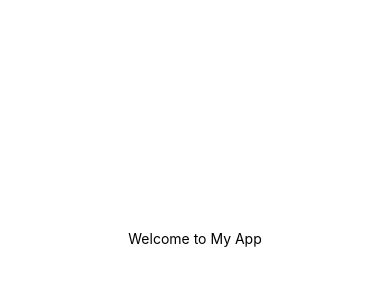
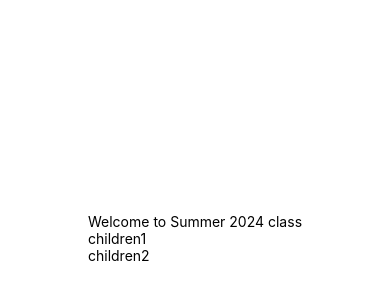
Before and after one commit to Liting-Zhou/summer24, a React Native app: screen / in a window 390 px wide. Shown: the part 184-484 px from the top of the page. Built offline with nearby package versions, Linux system fonts and the light colour scheme.

Commit message:
add children to Header and render them

```diff
--- a/App.js
+++ b/App.js
@@ -3,11 +3,14 @@ import { StyleSheet, Text, View } from "react-native";
 import Header from "./components/Header";
 
 export default function App() {
-  const appName = "My App";
+  const appName = "Summer 2024 class";
 
   return (
     <View style={styles.container}>
-      <Header name={appName} />
+      <Header name={appName}>
+        <Text>children1</Text>
+        <Text>children2</Text>
+      </Header>
       <StatusBar style="auto" />
     </View>
   );
--- a/components/Header.js
+++ b/components/Header.js
@@ -1,10 +1,12 @@
 // rnf to generate a template
 import { Text, View } from "react-native";
 
-export default function Header({ name }) {
+export default function Header(props) {
+  console.log(props);
   return (
     <View>
-      <Text>Welcome to {name}</Text>
+      <Text>Welcome to {props.name}</Text>
+      {props.children}
     </View>
   );
 }
```
